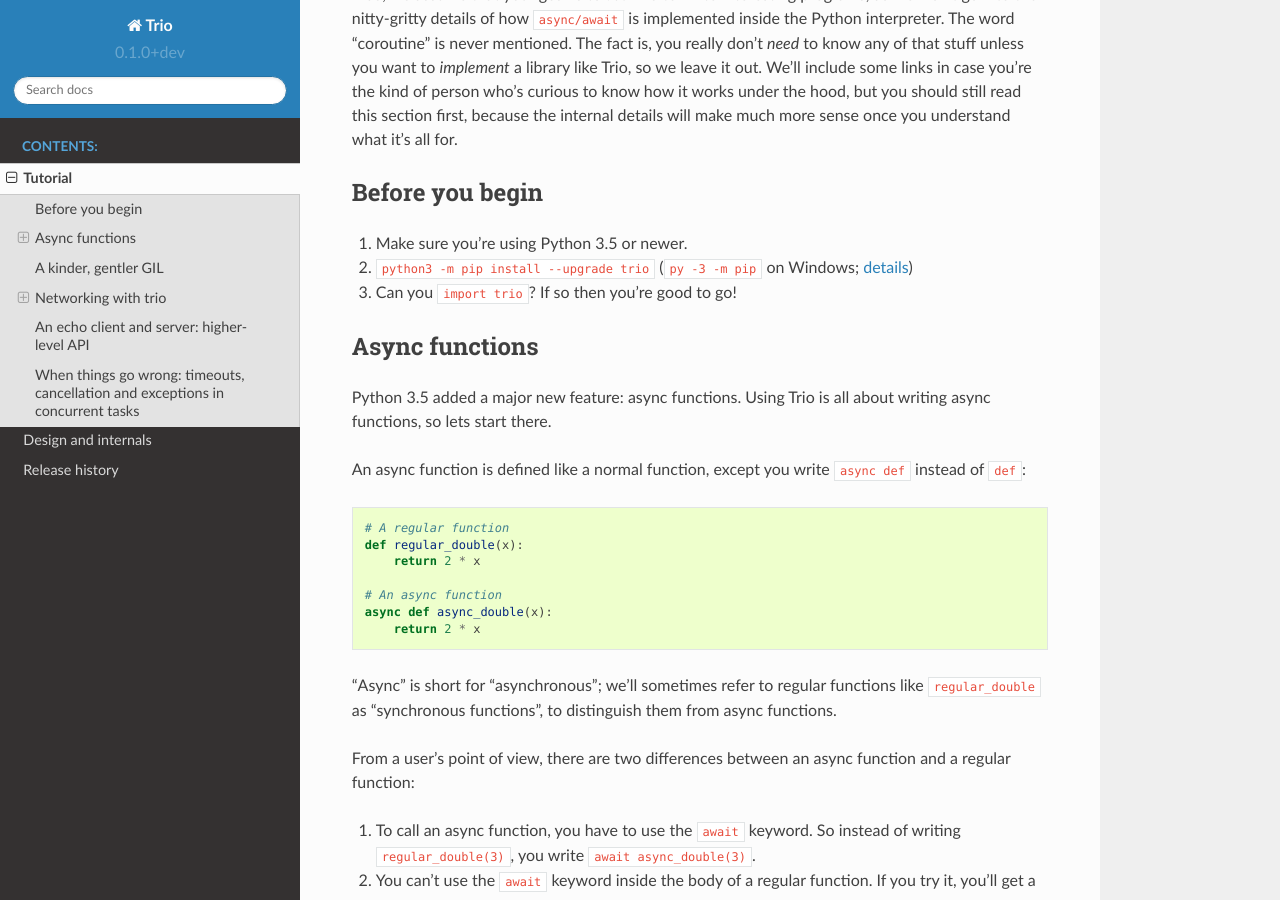
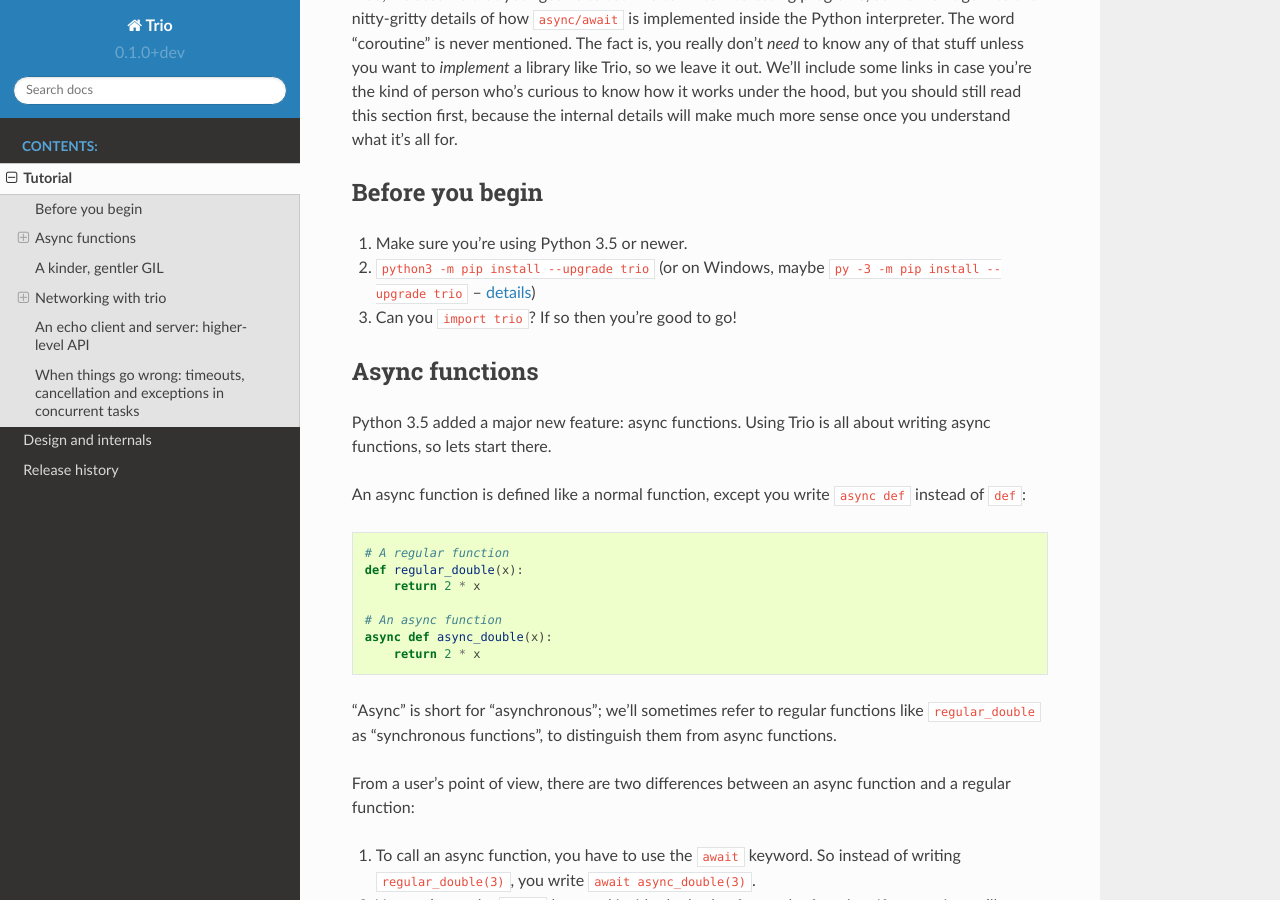
Before and after one commit to GangCheng0619/trio-py-app, a Sphinx documentation site: the page built from docs/source/tutorial.rst, in a window 1280 px wide and 900 px high, scrolled down 346 px. Built offline with Sphinx 7.4.7 and the Read the Docs theme 2.0.0, drawn with Linux system fonts in a browser that asks for light colours; pages that are not in the unit, such as notebooks, are missing from menus; the version number is read from the project's files by our own code.

Commit message:
wording tweak

```diff
--- a/docs/source/tutorial.rst
+++ b/docs/source/tutorial.rst
@@ -29,8 +29,8 @@
 
 1. Make sure you're using Python 3.5 or newer.
 
-2. ``python3 -m pip install --upgrade trio`` (``py -3 -m pip``
-   on Windows; `details
+2. ``python3 -m pip install --upgrade trio`` (or on Windows, maybe
+   ``py -3 -m pip install --upgrade trio`` – `details
    <https://packaging.python.org/installing/>`__)
 
 3. Can you ``import trio``? If so then you're good to go!
```
